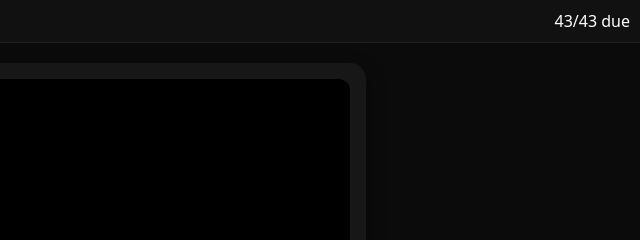
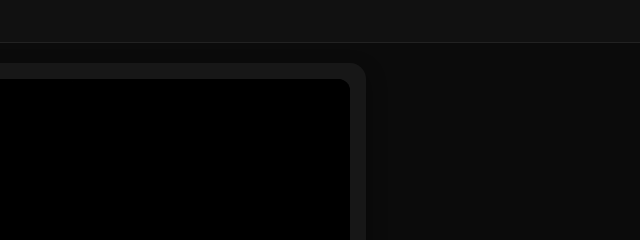
Before and after one commit to nedrecord/Not.ESP-trainer, a plain HTML site: page index.html in a window 1280 px wide. Shown: the top 240 px of the page, 640-1280 px from the left. Drawn offline with Linux system fonts and the light colour scheme.

Commit message:
Update index.html

```diff
--- a/index.html
+++ b/index.html
@@ -36,7 +36,6 @@
 <body>
   <header>
     <div id="deckName">Not.ESP Trainer</div>
-    <div id="progress"></div>
   </header>
   <main>
     <div class="card">
@@ -54,7 +53,6 @@
     const imgEl = document.getElementById('img');
     const answerEl = document.getElementById('answer');
     const stage = document.getElementById('stage');
-    const progressEl = document.getElementById('progress');
     const deckNameEl = document.getElementById('deckName');
     const againBtn = document.getElementById('againBtn');
     const nextBtn = document.getElementById('nextBtn');
@@ -88,8 +86,6 @@
     }
 
     function render(){
-      const due=state.cards.filter(c=>c.next<=Date.now()).length;
-      progressEl.textContent=`${due}/${state.cards.length} due`;
       const card=state.cards[state.index];
       imgEl.src=card.img;
       answerEl.textContent=card.a ?? card.answer ?? "";
```
